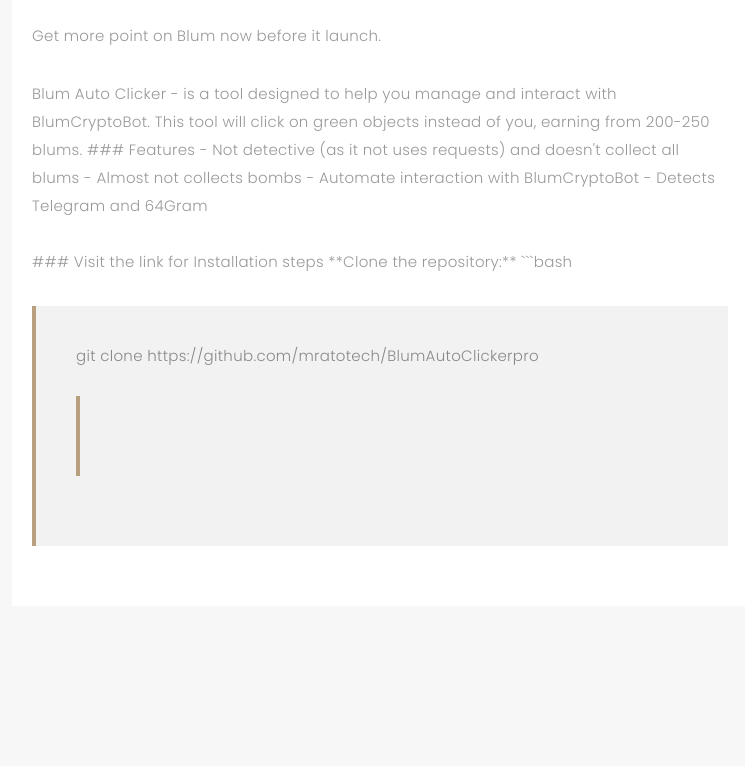
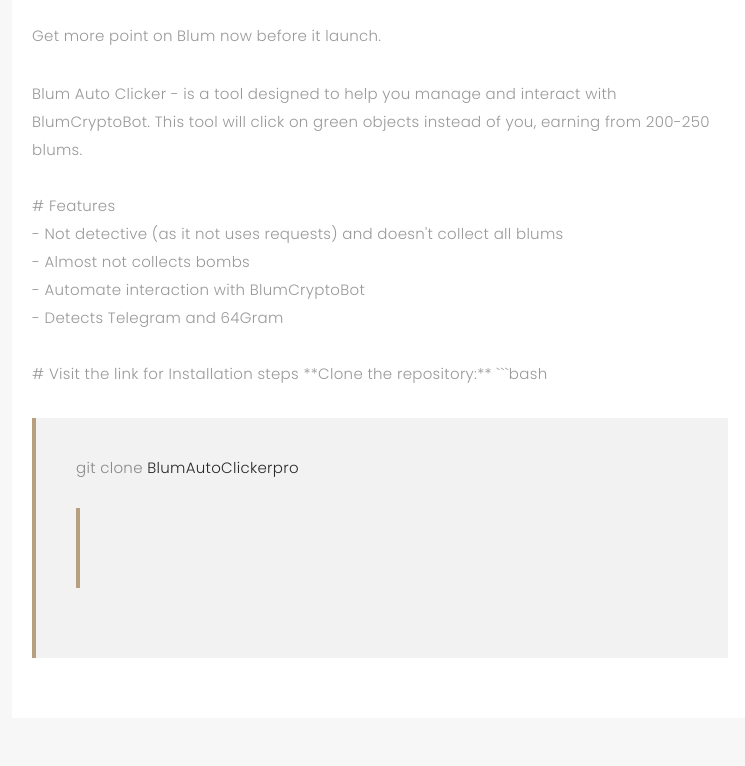
Before and after one commit to MRATOTECH/mratotech.github.io, a plain HTML site: page blog/Blum-Airdrop-Autoclicker.html in a window 1280 px wide. Shown: the part 531-1297 px from the top of the page, without its empty margins (260-1005 px from the left). Drawn offline with Linux system fonts and the light colour scheme; files whose address does not match are found by name; a web font is replaced by a local one.

Commit message:
Update Blum-Airdrop-Autoclicker.html

````diff
--- a/blog/Blum-Airdrop-Autoclicker.html
+++ b/blog/Blum-Airdrop-Autoclicker.html
@@ -92,16 +92,16 @@
                       <p class="mb-30">Get more point on Blum now before it launch. </p>
                       <p class="mb-30">Blum Auto Clicker - is a tool designed to help you manage and interact with BlumCryptoBot. This tool will click on green objects instead of you, earning from 200-250 blums.
 
-### Features
-- Not detective (as it not uses requests) and doesn't collect all blums
-- Almost not collects bombs
-- Automate interaction with BlumCryptoBot
+<br><br># Features<br>
+- Not detective (as it not uses requests) and doesn't collect all blums<br>
+- Almost not collects bombs<br>
+- Automate interaction with BlumCryptoBot<br>
 - Detects Telegram and 64Gram
 <br><br>
-### Visit the link for Installation steps
+# Visit the link for Installation steps
  **Clone the repository:**
     ```bash
-   <blockquote> git clone https://github.com/mratotech/BlumAutoClickerpro <blockquote>
+   <blockquote> git clone <a href="https://github.com/mratotech/BlumAutoClickerpro">BlumAutoClickerpro</a> <blockquote>
 
                     </div>
                   </div>
````
